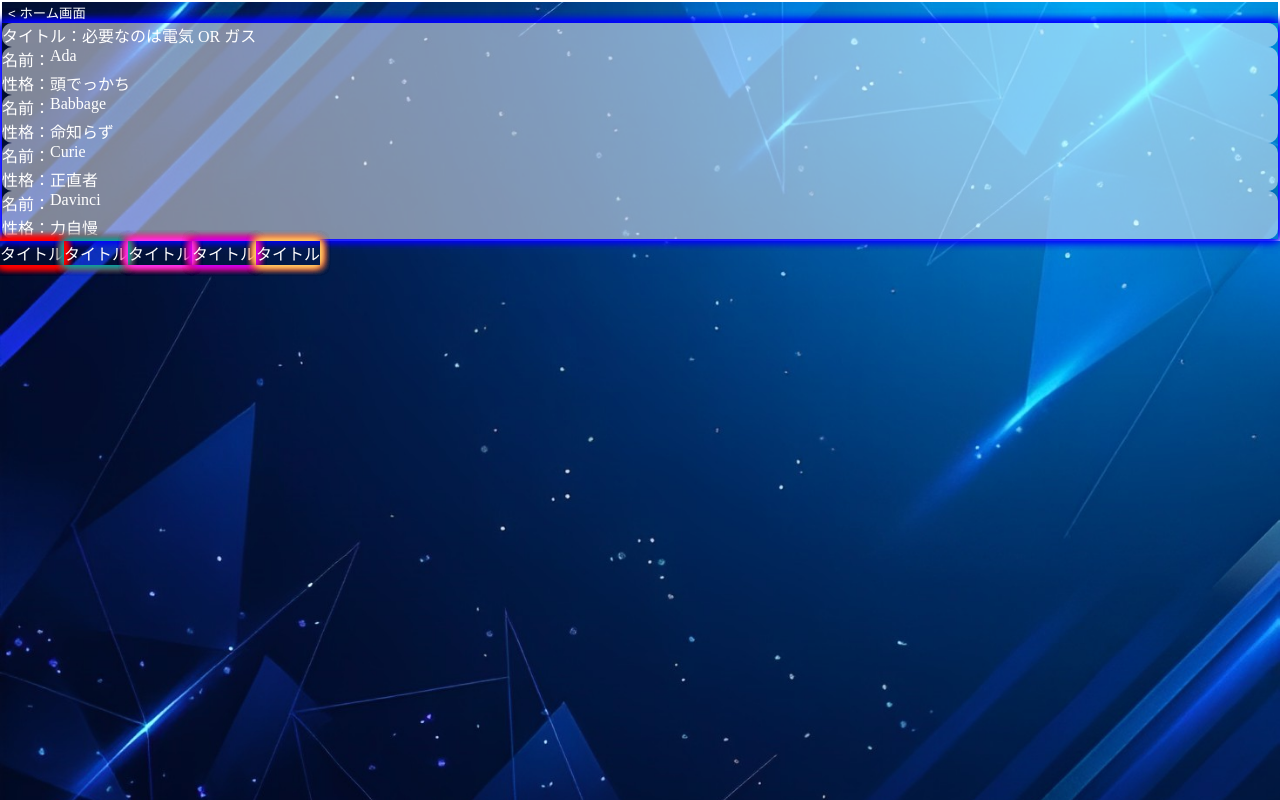
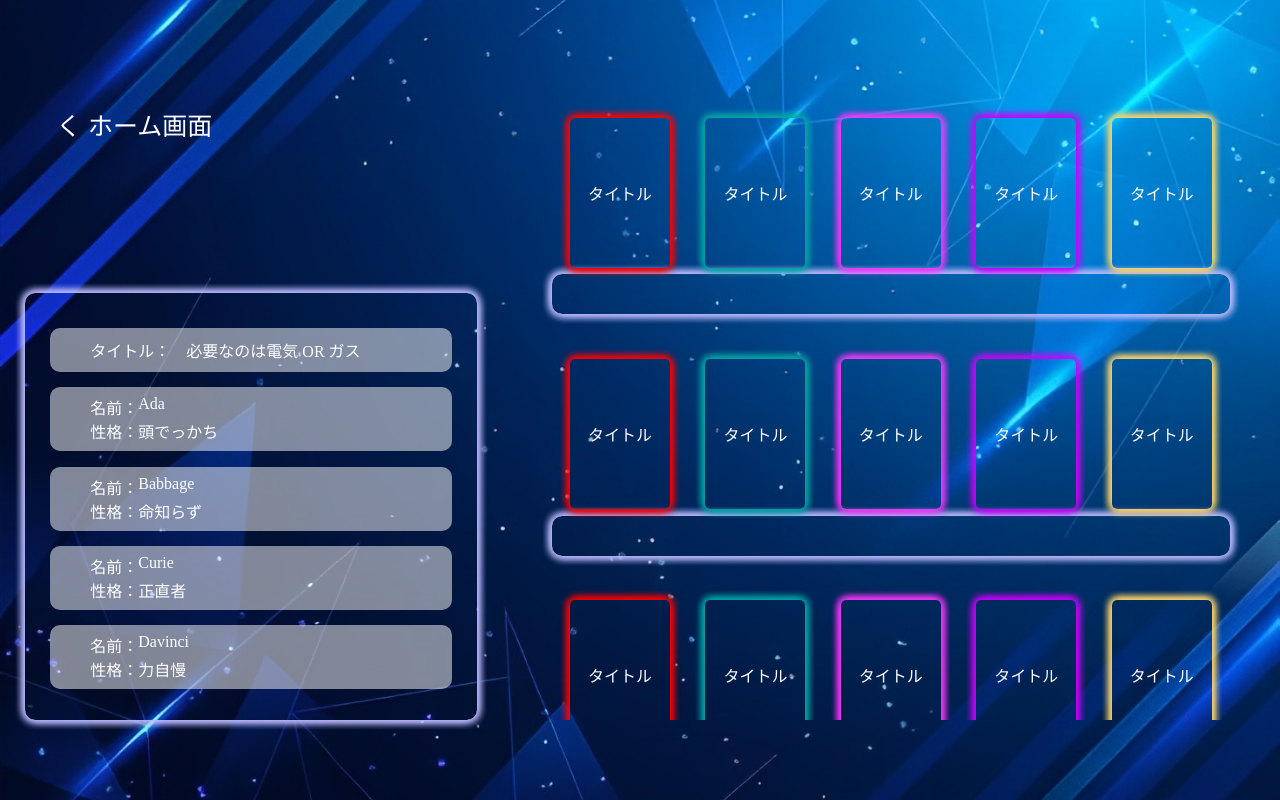
Before and after one commit to ten-pro/GiikuCAMPvol4, a Next.js app in the folder frontend/: page /record in a window 1280 px wide. Built offline with nearby package versions, Linux system fonts and the light colour scheme.

Commit message:
サイズ調整完了

```diff
--- a/frontend/src/components/Record/RecordBook.tsx
+++ b/frontend/src/components/Record/RecordBook.tsx
@@ -17,8 +17,8 @@ function RecordBook({ color }: bookProps) {
       };
 return (
 <>
-   <div className={Styles.book}>
-    <div className={Styles.bookTitle} style={style}>タイトル</div>
+   <div className={Styles.book} style={style}>
+    <div className={Styles.bookTitle}>タイトル</div>
    </div>
 </>
 )
--- a/frontend/src/components/Record/RecordLeft.tsx
+++ b/frontend/src/components/Record/RecordLeft.tsx
@@ -8,7 +8,9 @@ function Home() {
 return (
 <>
     <div className={Styles.left}>
-        <button className={Styles.homeButton}>&lt;&nbsp;ホーム画面</button>
+        <div className={Styles.buttonLine}>
+        <button className={Styles.homeButton}>く&nbsp;ホーム画面</button>
+        </div>
         <div className={Styles.leftBottom}>
         <div className={Styles.title}>
         <div className={Styles.titleText}>タイトル：</div>
--- a/frontend/src/components/Record/RecordRight.tsx
+++ b/frontend/src/components/Record/RecordRight.tsx
@@ -22,6 +22,54 @@ return (
                     <Bottom />
                 </div>
             </div>
+            <div className={Styles.bookLine}>
+                <div className={Styles.bookTop}>
+                    <Book color='#ff0000'/>
+                    <Book color='#00A8A8'/>
+                    <Book color='#FB37FF'/>
+                    <Book color='#CC00FF'/>
+                    <Book color='#FFD56A'/>
+                </div>
+                <div className={Styles.bookBottom}>
+                    <Bottom />
+                </div>
+            </div>
+            <div className={Styles.bookLine}>
+                <div className={Styles.bookTop}>
+                    <Book color='#ff0000'/>
+                    <Book color='#00A8A8'/>
+                    <Book color='#FB37FF'/>
+                    <Book color='#CC00FF'/>
+                    <Book color='#FFD56A'/>
+                </div>
+                <div className={Styles.bookBottom}>
+                    <Bottom />
+                </div>
+            </div>
+            <div className={Styles.bookLine}>
+                <div className={Styles.bookTop}>
+                    <Book color='#ff0000'/>
+                    <Book color='#00A8A8'/>
+                    <Book color='#FB37FF'/>
+                    <Book color='#CC00FF'/>
+                    <Book color='#FFD56A'/>
+                </div>
+                <div className={Styles.bookBottom}>
+                    <Bottom />
+                </div>
+            </div>
+            <div className={Styles.bookLine}>
+                <div className={Styles.bookTop}>
+                    <Book color='#ff0000'/>
+                    <Book color='#00A8A8'/>
+                    <Book color='#FB37FF'/>
+                    <Book color='#CC00FF'/>
+                    <Book color='#FFD56A'/>
+                </div>
+                <div className={Styles.bookBottom}>
+                    <Bottom />
+                </div>
+            </div>
         </div>
     </div>
 </>
--- a/frontend/src/pages/record.tsx
+++ b/frontend/src/pages/record.tsx
@@ -1,5 +1,6 @@
 import Left from '@/components/Record/RecordLeft'
 import Right from '@/components/Record/RecordRight'
+import Styles from '@/styles/Record/Record.module.scss'
 import { Inter } from 'next/font/google'
 
 const inter = Inter({ subsets: ['latin'] })
@@ -7,8 +8,10 @@ const inter = Inter({ subsets: ['latin'] })
 function Home() {
 return (
 <>
-    <Left />
-    <Right />
+    <div className={Styles.record}>
+        <Left />
+        <Right />
+    </div>
 </>
 )
 }
--- a/frontend/src/styles/Record/Record.module.scss
+++ b/frontend/src/styles/Record/Record.module.scss
@@ -1,29 +1,54 @@
+.record {
+    display: flex;
+    height: 100vh;
+    align-items: center;
+}
 .left {
-    border: 2px solid #ffffff;
-    .homeButton {
-        background-color: transparent;
-        color: #ffffff;
-        border: none;
+    width: 40vw;
+    height: 80vh;
+    display: flex;
+    flex-direction: column;
+    justify-content: space-between;
+    .buttonLine {
+        margin-top: 5%;
+        padding-left: 10%;
+        height: 30%;
+        .homeButton {
+            background-color: transparent;
+            color: #ffffff;
+            border: none;
+            font-size: 25px;
+        }
     }
     .homeButton:focus {
         text-shadow:
-        0 0 1px #ffffff,
-        0 0 1px #ffffff,
-        0 0 1px #ffffff,
-        0 0 1px #ffffff;
+        0 0 5px #d3d3ff,
+        0 0 5px #d3d3ff,
+        0 0 5px #d3d3ff,
+        0 0 5px #d3d3ff;
     }
     .leftBottom {
         box-shadow:
-        0 0 10px #0000ff,
-        0 0 10px #0000ff,
-        0 0 10px #0000ff,
-        0 0 10px #0000ff;
+        0 0 10px #bbbbff,
+        0 0 10px #bbbbff,
+        0 0 10px #bbbbff,
+        0 0 10px #bbbbff;
+        padding: 5%;
+        border-radius: 10px;
+        height: 60%;
+        display: flex;
+        flex-direction: column;
+        margin: 0 5% 0 5%;
+        justify-content: space-around;
         .title {
             background-color: rgb(255, 255, 255, 0.5);
             border-radius: 10px;
+            padding: 10px 10%;
+            margin: 1% 0 0 0;
             display: flex;
             .titleText {
                 color: #ffffff;
+                padding-right: 5%;
             }
             .titleVar {
                 color: #ffffff;
@@ -32,6 +57,8 @@
         .bottomContents {
             background-color: rgb(255, 255, 255, 0.5);
             border-radius: 10px;
+            padding: 2% 10%;
+            margin: 1% 0 0 0;
             .nameCon {
                 display: flex;
                 .nameTitle {
@@ -54,24 +81,51 @@
     }
 }
 .right {
+    // border: 2px solid #ff00ff;
+    width: 60vw;
+    height: 80vh;
+    padding: 0 1%;
     .bookArea {
+        overflow: scroll;
+        width: 100%;
+        // border: 2px solid yellow;
+        height: 100%;
+        display: flex;
+        flex-direction: column;
+
         .bookLine {
+            width: 90%;
+            height: 100%;
+            margin: 0 auto;
+            margin-top:5%;
             .bookTop {
                 display: flex;
+                justify-content: space-around;
                 .book {
-                    box-shadow:
-                    0 0 10px #ff0000,
-                    0 0 10px #ff0000,
-                    0 0 10px #ff0000,
-                    0 0 10px #ff0000;
+                    width: 100px;
+                    height: 150px;
+                    border-radius: 5px;
+                    display: flex;
+                    flex-direction: column;
+                    justify-content: center;
+                    margin-bottom: 1%;
                     .bookTitle {
                         color: #ffffff;
+                        text-align: center;
                     }
                 }
             }
             .bookBottom {
                 .bottom {
-                    box-shadow: 0 0 10px #0000ff;
+                    box-shadow:
+                    0 0 10px #bbbbff,
+                    0 0 10px #bbbbff,
+                    0 0 10px #bbbbff,
+                    0 0 10px #bbbbff;
+                    height: 40px;
+                    margin-bottom: 1%;
+                    border-radius: 10px;
+                    // margin-bottom: 10%;
                 }
             }
         }
```
